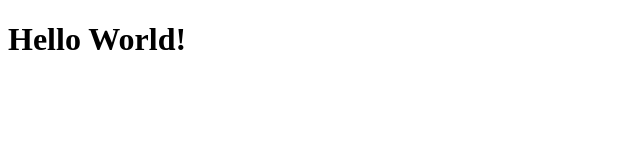
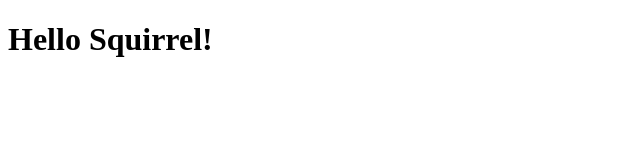
Before and after one commit to jlazerus/jlazerus.github.io, a plain HTML site: page index.html in a window 1280 px wide. Shown: the whole page, without its empty margins (0-640 px from the left). Drawn offline with Linux system fonts and the light colour scheme.

Commit message:
test a change

```diff
--- a/index.html
+++ b/index.html
@@ -5,6 +5,6 @@
     <title>Home</title>
   </head>
   <body>
-    <h1>Hello World!</h1>
+    <h1>Hello Squirrel!</h1>
   </body>
 </html>
```
Also changed, not shown: 1 other file.
